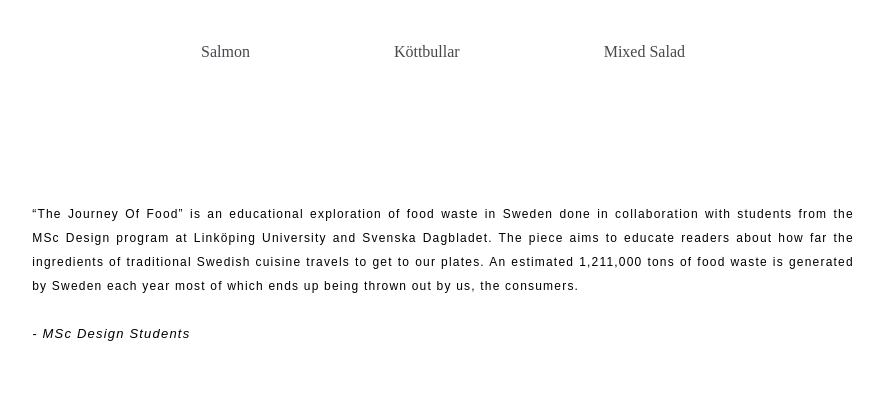
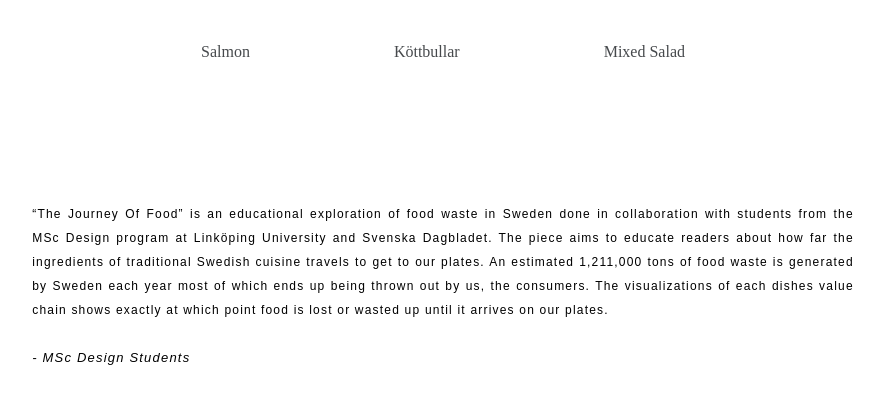
Before and after one commit to EvanPalangio/svd-foodwaste1, a plain HTML site: page index.html in a window 1280 px wide. Shown: the part 131-534 px from the top of the page, without its empty margins (197-1081 px from the left). Drawn offline with Linux system fonts and the light colour scheme.

Commit message:
Add files via upload

```diff
--- a/index.html
+++ b/index.html
@@ -24,7 +24,7 @@
   </div>
   <div class="imgs">
 
-    <p class="fade-in page-text">“The Journey Of Food” is an educational exploration of food waste in Sweden done in collaboration with students from the MSc Design program at Linköping University and Svenska Dagbladet. The piece aims to educate readers about how far the ingredients of traditional Swedish cuisine travels to get to our plates.  An estimated 1,211,000 tons of food waste is generated by Sweden each year most of which ends up being thrown out by us, the consumers.<br><br><span style="font-style: italic; font-size:13px;">    - MSc Design Students</span></p>
+    <p class="fade-in page-text">“The Journey Of Food” is an educational exploration of food waste in Sweden done in collaboration with students from the MSc Design program at Linköping University and Svenska Dagbladet. The piece aims to educate readers about how far the ingredients of traditional Swedish cuisine travels to get to our plates.  An estimated 1,211,000 tons of food waste is generated by Sweden each year most of which ends up being thrown out by us, the consumers. The visualizations of each dishes value chain shows exactly at which point food is lost or wasted up until it arrives on our plates.<br><br><span style="font-style: italic; font-size:13px;">    - MSc Design Students</span></p>
 
   </div>
 </body>
```
Also changed, not shown: metballs.html (+1 -1 lines), salad.html (+1 -1 lines), salmon.html (+1 -0 lines), links-meatballs.svg (added), links-salad.svg (added), links-salmon.svg (added).
